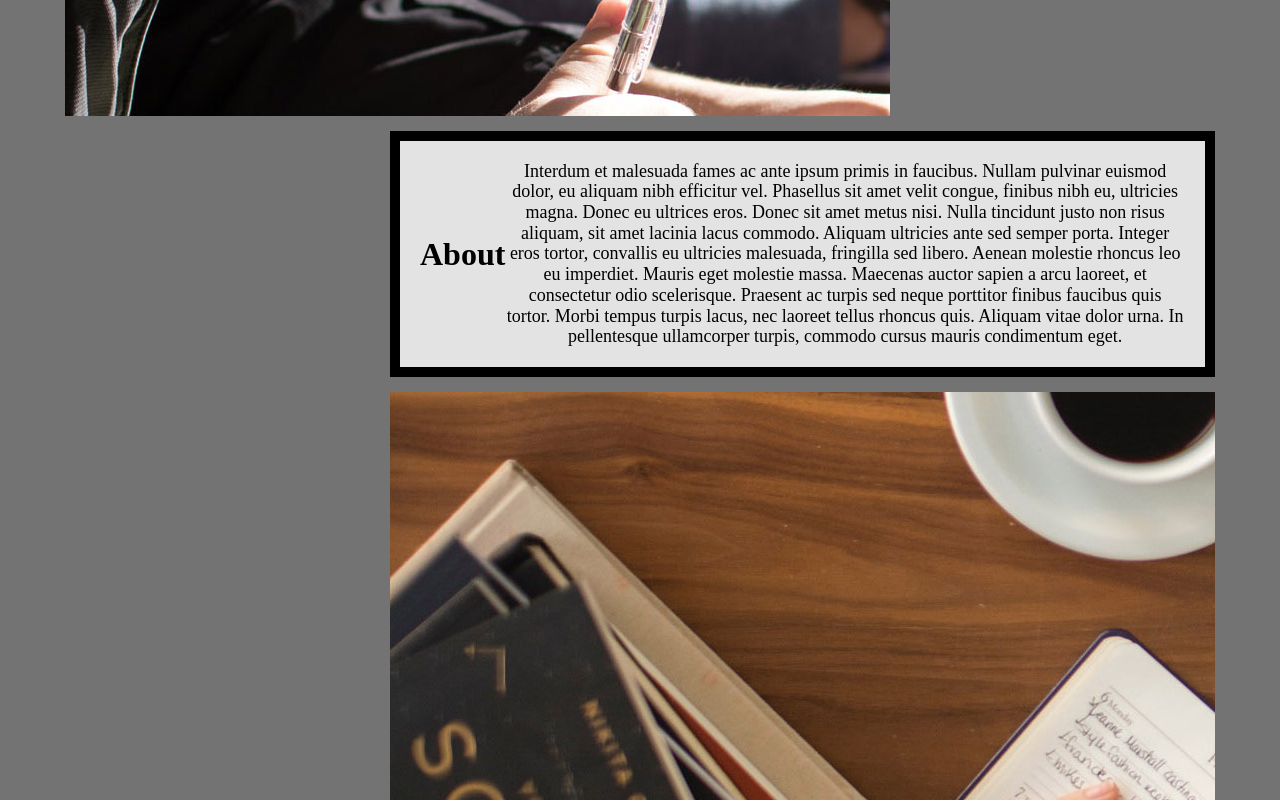
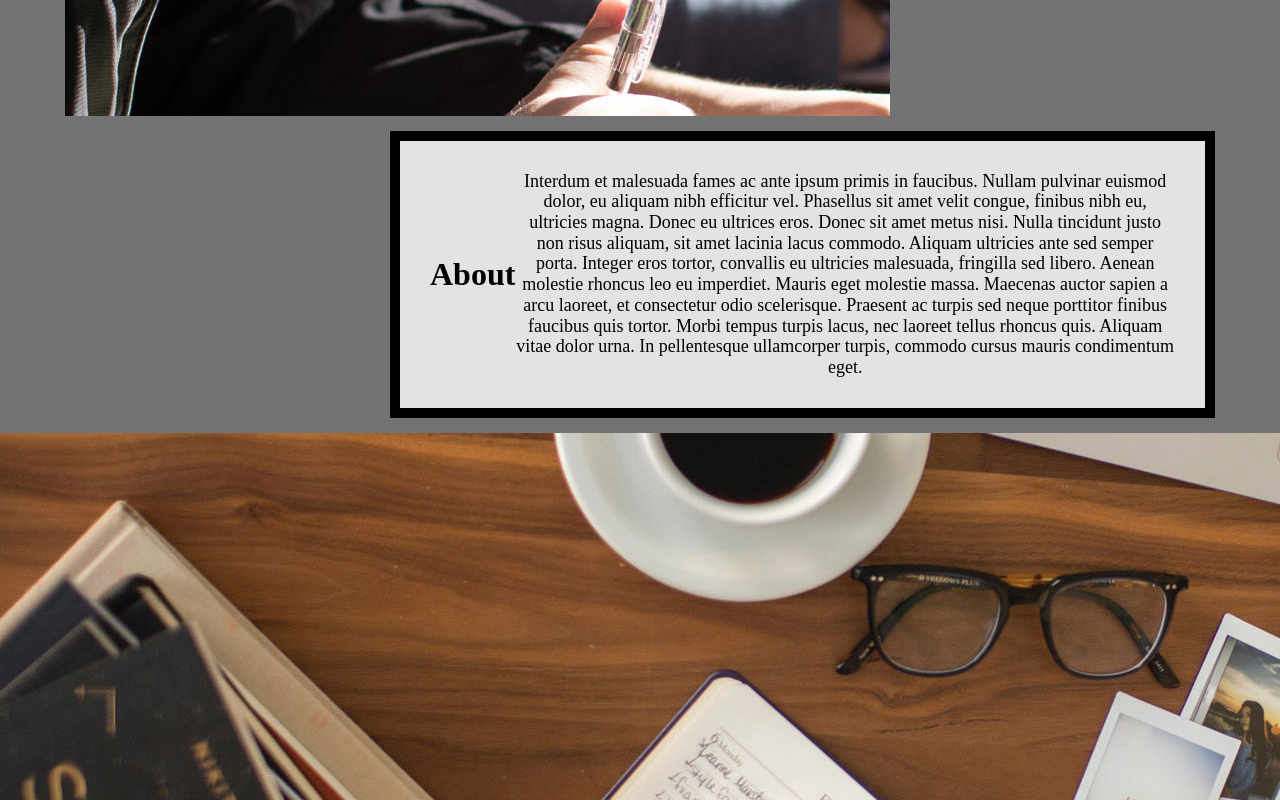
Before and after one commit to harshaalu/hw3_2025, a plain HTML site: page index.html in a window 1280 px wide. Shown: the part 980-1780 px from the top of the page. Drawn offline with Linux system fonts and the light colour scheme.

Commit message:
Add files via upload

```diff
--- a/css/style.css
+++ b/css/style.css
@@ -12,6 +12,12 @@ body, html {
 
 /* Step 1: Write selector/rule property to add an underline when
 links in the navigation are in the hover or focus state.*/
+
+.container {
+     display: grid;
+     grid-template-columns: 50px auto 500px auto 50px; /* Adjust based on your design requirements */
+     grid-template-rows: repeat(5, auto); /* Adjust the number of rows based on your content */
+}
 
 nav a:hover, nav a:focus {
      text-decoration: underline;
@@ -72,18 +78,17 @@ first div in the grid  and place it in the grid. */
      overflow: hidden;
 }
 
-
  /* Step 8: Write the selector/rule property to style the .text-block class. */
 
 .text-block {
      display: flex;
+     align-items: center;
      justify-content: center;
-     align-items: center;
      text-align: center;
-     background-color: rgba(255, 255, 255, 0.8);
-     padding: 20px;
+     padding: 30px;
+     background-color: rgba(255, 255, 255, 0.8); /* Existing background styling */
+     border: 10px solid black; /* Existing border styling */
 }
-
 
 /* Add your media query here */
 
@@ -102,10 +107,9 @@ first div in the grid  and place it in the grid. */
 
 
   /* Steps 11 and 12: Update the grid-column property of the grid's children (where-needed)*/
-     .about, .clients, .method-image, .contact-image {
+     .about, .method, .clients, .contact {
           grid-column: 3 / span 2;
      }
-
      .method, .contact, .about-image, .clients-image {
           grid-column: 2 / span 2;
      }
```
